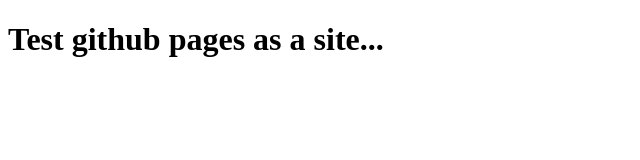
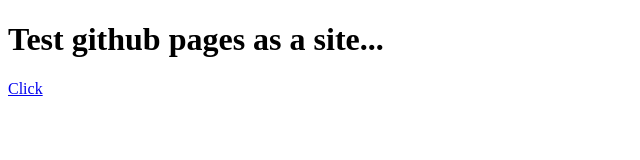
Before and after one commit to RL20/RL20.github.io, a plain HTML site: page index.html in a window 1280 px wide. Shown: the full height of the page, 0-640 px from the left. Drawn offline with Linux system fonts and the light colour scheme.

Commit message:
test pdf

```diff
--- a/index.html
+++ b/index.html
@@ -8,5 +8,6 @@
   </head>
   <body>
     <h1>Test github pages as a site...</h1>
+    <a href="./Harel Shalom CV.pdf">Click</a>
   </body>
 </html>
```
Also changed, not shown: 1 other file.
